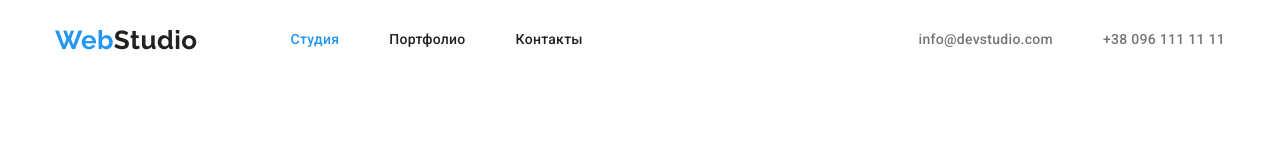
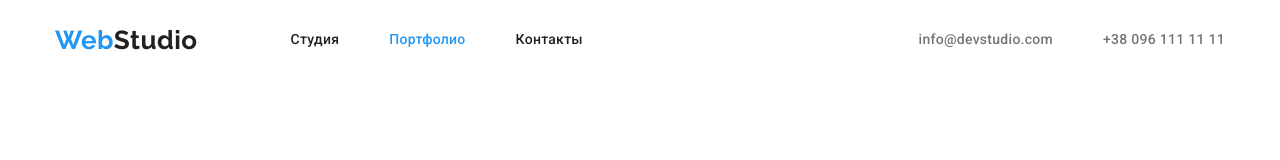
Before and after one commit to Igor-Korniichuk/goit-markup-hw-03, a plain HTML site: page portfolio.html in a window 1280 px wide. Shown: the top 160 px of the page. Drawn offline with nearby package versions, Linux system fonts and the light colour scheme.

Commit message:
Выполняет корректно ДЗ №3

```diff
--- a/portfolio.html
+++ b/portfolio.html
@@ -19,8 +19,8 @@
                 <a href="" class="logo">Web<span class="studio-black">Studio</span></a>
 
                 <ul class="site-nav list">
-                    <li class="item"><a href="" class="link current">Студия</a></li>
-                    <li class="item"><a href="./portfolio.html" class="link">Портфолио</a></li>
+                    <li class="item"><a href="./index.html" class="link">Студия</a></li>
+                    <li class="item"><a href="" class="link current">Портфолио</a></li>
                     <li class="item"><a href="" class="link">Контакты</a></li>
                 </ul>
             </nav>
```
